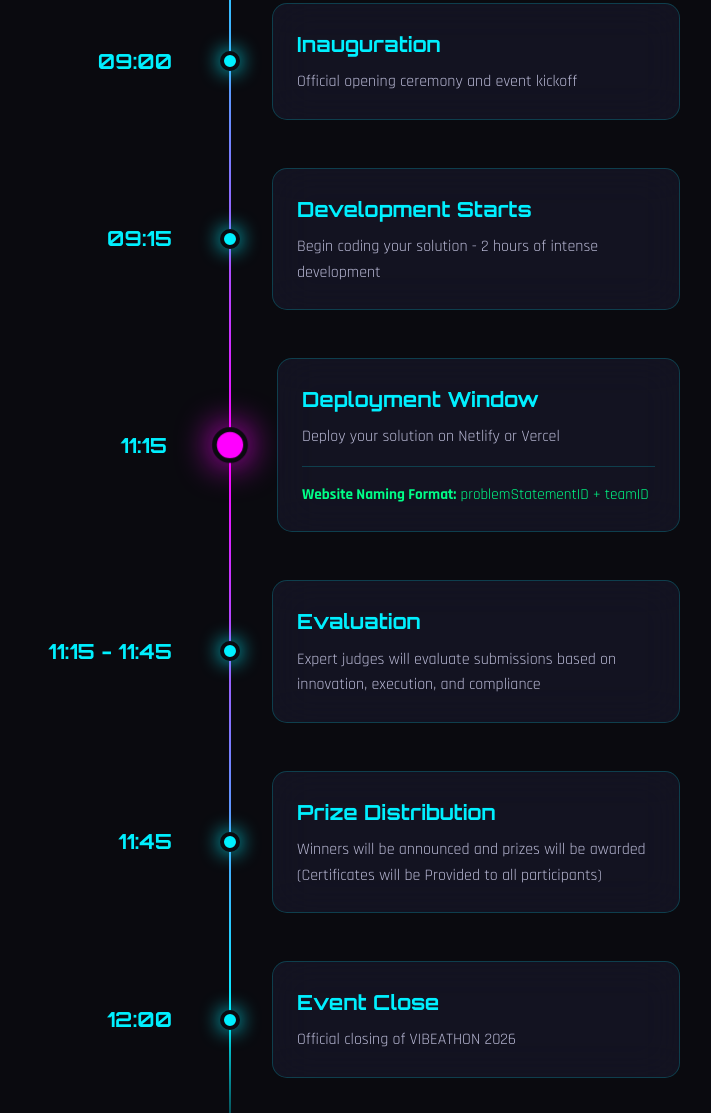
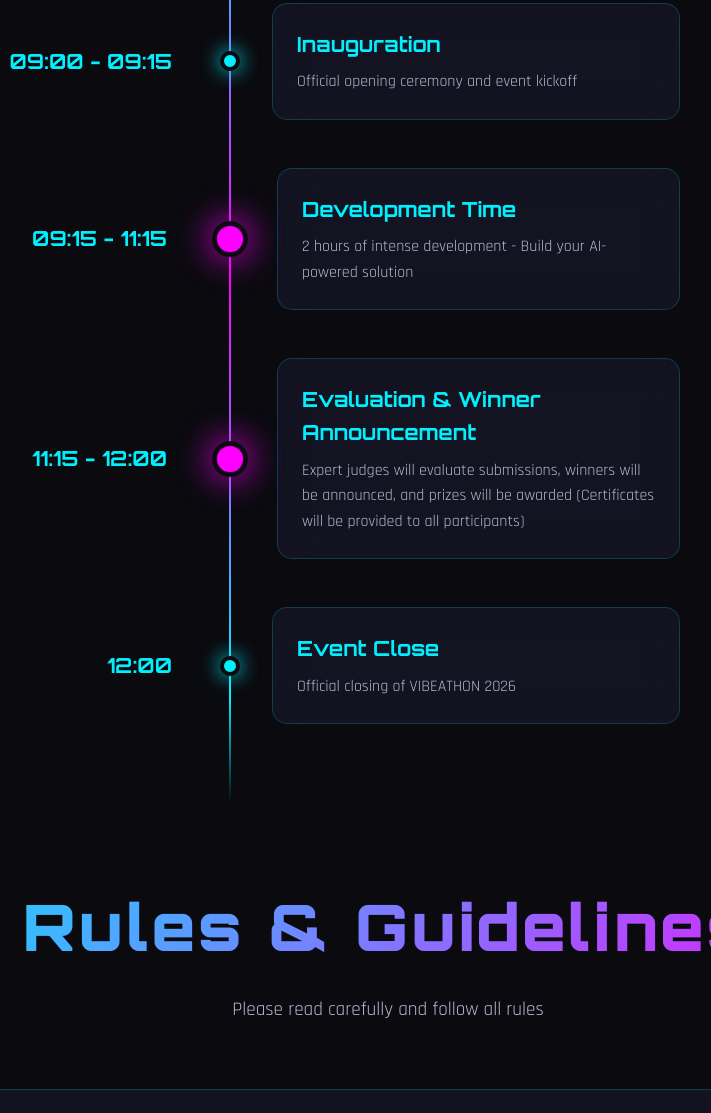
Before and after one commit to PratikDas-VTU/VCC-Backend, a website: page frontend/index.html in a window 1280 px wide. Shown: the part 2438-3551 px from the top of the page, without its empty margins (252-963 px from the left). Drawn offline with Linux system fonts and the light colour scheme; animation ran at ten frames a second.

Commit message:
Update event timeline to correct schedule

```diff
--- a/frontend/index.html
+++ b/frontend/index.html
@@ -180,7 +180,7 @@
                 </div>
 
                 <div class="timeline-item" data-aos="fade-left">
-                    <div class="timeline-time">09:00</div>
+                    <div class="timeline-time">09:00 - 09:15</div>
                     <div class="timeline-marker"></div>
                     <div class="timeline-content">
                         <h3 class="timeline-title">Inauguration</h3>
@@ -189,43 +189,20 @@
                 </div>
 
                 <div class="timeline-item" data-aos="fade-right">
-                    <div class="timeline-time">09:15</div>
-                    <div class="timeline-marker"></div>
+                    <div class="timeline-time">09:15 - 11:15</div>
+                    <div class="timeline-marker highlight"></div>
                     <div class="timeline-content">
-                        <h3 class="timeline-title">Development Starts</h3>
-                        <p class="timeline-description">Begin coding your solution - 2 hours of intense development</p>
+                        <h3 class="timeline-title">Development Time</h3>
+                        <p class="timeline-description">2 hours of intense development - Build your AI-powered solution</p>
                     </div>
                 </div>
 
                 <div class="timeline-item" data-aos="fade-left">
-                    <div class="timeline-time">11:15</div>
+                    <div class="timeline-time">11:15 - 12:00</div>
                     <div class="timeline-marker highlight"></div>
                     <div class="timeline-content">
-                        <h3 class="timeline-title">Deployment Window</h3>
-                        <p class="timeline-description">Deploy your solution on Netlify or Vercel</p>
-                        <div class="timeline-info">
-                            <strong>Website Naming Format:</strong> problemStatementID + teamID
-                        </div>
-                    </div>
-                </div>
-
-                <div class="timeline-item" data-aos="fade-right">
-                    <div class="timeline-time">11:15 - 11:45</div>
-                    <div class="timeline-marker"></div>
-                    <div class="timeline-content">
-                        <h3 class="timeline-title">Evaluation</h3>
-                        <p class="timeline-description">Expert judges will evaluate submissions based on innovation,
-                            execution, and compliance</p>
-                    </div>
-                </div>
-
-                <div class="timeline-item" data-aos="fade-left">
-                    <div class="timeline-time">11:45</div>
-                    <div class="timeline-marker"></div>
-                    <div class="timeline-content">
-                        <h3 class="timeline-title">Prize Distribution</h3>
-                        <p class="timeline-description">Winners will be announced and prizes will be awarded
-                            (Certificates will be Provided to all participants)</p>
+                        <h3 class="timeline-title">Evaluation & Winner Announcement</h3>
+                        <p class="timeline-description">Expert judges will evaluate submissions, winners will be announced, and prizes will be awarded (Certificates will be provided to all participants)</p>
                     </div>
                 </div>
 
```
